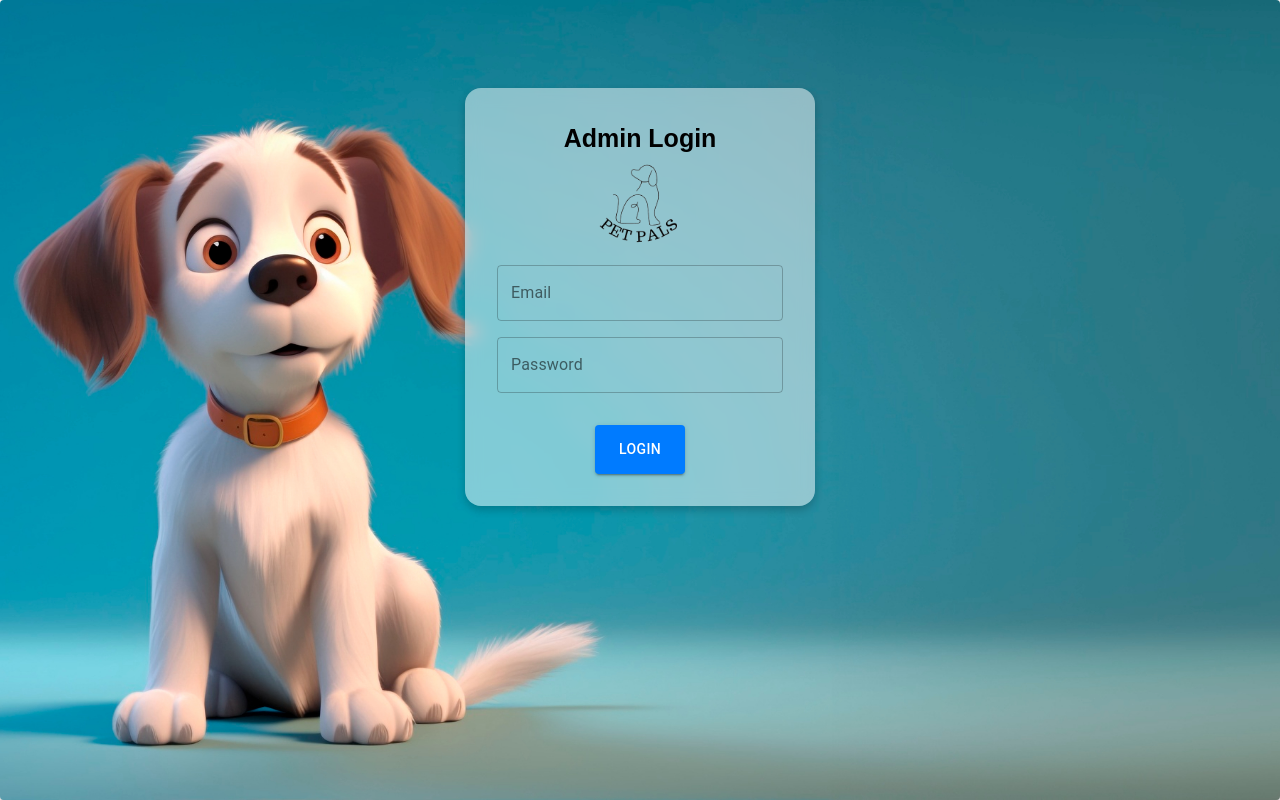
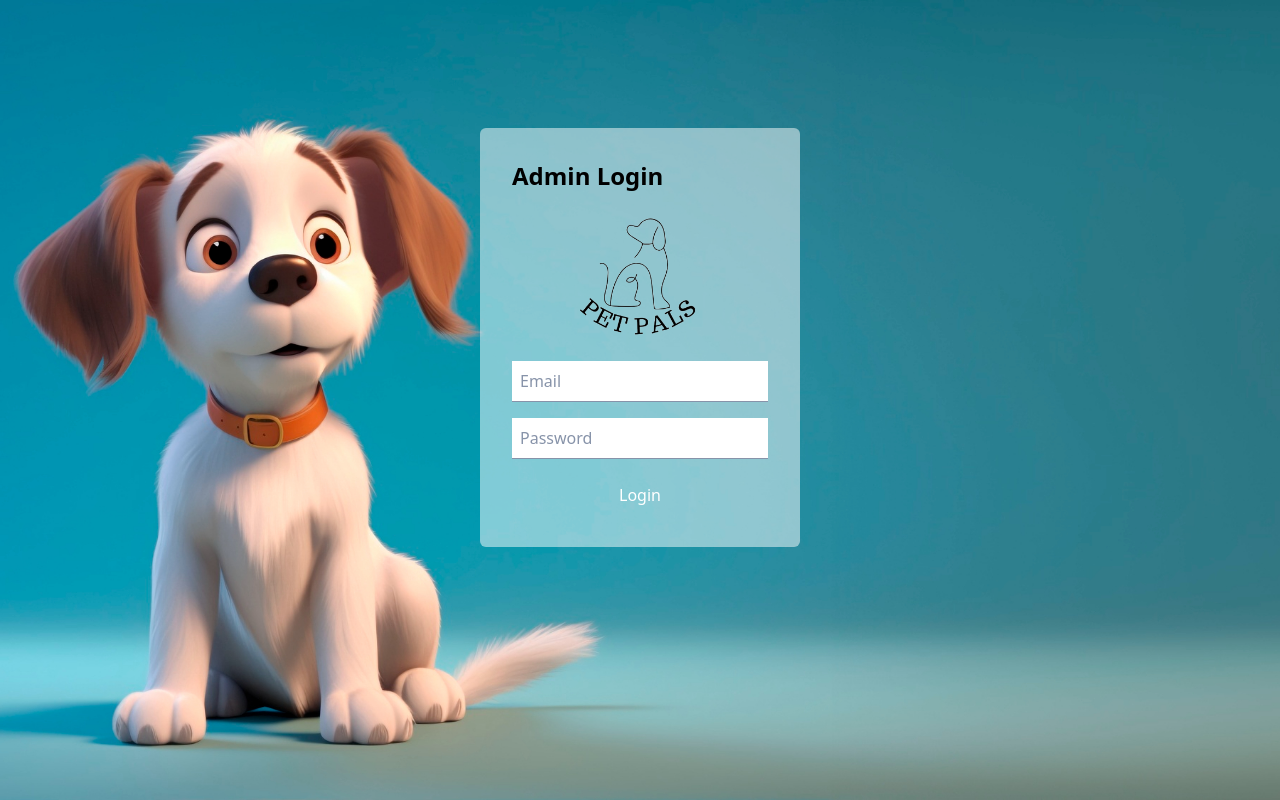
Before and after one commit to heyyrahul/PetPalsAdmin, a React (Vite) app: page /adminlogin in a window 1280 px wide. Built offline with nearby package versions, Linux system fonts and the light colour scheme.

Commit message:
checking

```diff
--- a/src/pages/AdminLogin.jsx
+++ b/src/pages/AdminLogin.jsx
@@ -1,69 +1,10 @@
 import React, { useState } from 'react';
 import { useNavigate } from 'react-router-dom';
-import { makeStyles } from '@material-ui/core/styles';
-import TextField from '@material-ui/core/TextField';
-import Button from '@material-ui/core/Button';
-import Paper from '@material-ui/core/Paper';
 import { ToastContainer, toast } from 'react-toastify';
 import 'react-toastify/dist/ReactToastify.css';
 import URL from '../../API';
 
-const useStyles = makeStyles((theme) => ({
-  formContainer: {
-    display: 'flex',
-    flexDirection: 'column',
-    alignItems: 'center',
-    height: '100vh',
-    backgroundImage: 'url("/adminlogin2.jpg")',
-    backgroundPosition: 'center',
-    backgroundSize: 'cover',
-    backgroundRepeat: 'no-repeat',
-    zIndex: -1,
-    justifyContent: 'right',
-  },
-  form: {
-    marginTop: theme.spacing(11),
-    width: 350,
-    padding: theme.spacing(4),
-    textAlign: 'center',
-    borderRadius: theme.spacing(2),
-    boxShadow: '0 4px 8px 0 rgba(0, 0, 0, 0.2)', // Initial boxShadow
-    transition: 'box-shadow 0.3s ease-in-out', // Add transition for smooth effect
-    '&:hover': {
-      boxShadow: '0 8px 16px 0 rgba(0, 0, 0, 0.2), 0 12px 40px 0 rgba(0, 0, 0, 0.19)', // Updated boxShadow on hover
-    },
-    backdropFilter: 'blur(8px)', // Add blur effect to the background
-    backgroundColor: 'rgba(255, 255, 255, 0.5)', // Set transparent background with alpha value
-    zIndex: 100,
-  },
-  logo: {
-    width: '30%', // Adjust the width as needed
-    marginBottom: theme.spacing(2),
-    height: 'auto',
-    display: 'block',
-    margin: '0 auto',
-    zIndex: 100,
-  },
-  input: {
-    marginBottom: theme.spacing(2),
-  },
-  button: {
-    marginTop: theme.spacing(2),
-    padding: theme.spacing(1.5, 3),
-    backgroundColor: '#007bff',
-    color: '#fff',
-    '&:hover': {
-      backgroundColor: '#0056b3',
-    },
-  },
-  error: {
-    color: 'red',
-    marginTop: theme.spacing(2),
-  },
-}));
-
 const AdminLogin = () => {
-  const classes = useStyles();
   const [email, setEmail] = useState('');
   const [password, setPassword] = useState('');
   const navigate = useNavigate();
@@ -73,10 +14,8 @@ const AdminLogin = () => {
     try {
       const response = await fetch(`${URL}/users/login`, {
         method: 'POST',
-        headers: {
-          'Content-Type': 'application/json'
-        },
-        body: JSON.stringify({ email, pass: password })
+        headers: { 'Content-Type': 'application/json' },
+        body: JSON.stringify({ email, pass: password }),
       });
       const responseData = await response.json();
       if (response.ok) {
@@ -85,7 +24,7 @@ const AdminLogin = () => {
         toast.success('Login Successful!');
         setTimeout(() => {
           navigate('/dashboard');
-        },1000)
+        }, 1000);
       } else {
         toast.error(responseData.msg || 'An error occurred');
       }
@@ -97,37 +36,32 @@ const AdminLogin = () => {
 
   return (
     <>
-      <Paper className={classes.formContainer} elevation={3}>
-        <div className={classes.form}>
-          <h2 style={{ color: 'black', fontWeight: 'bold', fontFamily: 'Arial', fontSize: '25px' }}>Admin Login</h2>
-          <form onSubmit={handleSubmit}>
-            <img src="/petpals.png" alt="Logo" className={classes.logo} />
-            <TextField
+      <div className="flex flex-col items-center h-screen bg-cover bg-center bg-no-repeat" style={{ backgroundImage: `url('/adminlogin2.jpg')` }}>
+        <div className="mt-32 w-80 bg-white bg-opacity-50 rounded-md shadow-md p-8">
+          <h2 className="text-black font-bold text-2xl mb-4">Admin Login</h2>
+          <form onSubmit={handleSubmit} className="flex flex-col items-center">
+            <img src="/petpals.png" alt="Logo" className="w-32 mb-4" />
+            <input
               type="email"
-              id="email"
               value={email}
               onChange={(e) => setEmail(e.target.value)}
-              label="Email"
-              variant="outlined"
-              className={classes.input}
-              fullWidth
+              placeholder="Email"
+
+              className="w-full p-2 border-b border-gray-400 focus:outline-none focus:border-blue-500 mb-4"
             />
-            <TextField
+            <input
               type="password"
-              id="password"
               value={password}
               onChange={(e) => setPassword(e.target.value)}
-              label="Password"
-              variant="outlined"
-              className={classes.input}
-              fullWidth
+              placeholder="Password"
+              className="w-full p-2 border-b border-gray-400 focus:outline-none focus:border-blue-500 mb-4"
             />
-            <Button type="submit" variant="contained" className={classes.button}>
+            <button type="submit" className="bg-blue-500 text-white px-4 py-2 rounded hover:bg-blue-700">
               Login
-            </Button>
+            </button>
           </form>
         </div>
-      </Paper>
+      </div>
       <ToastContainer position="bottom-right" autoClose={1000} />
     </>
   );
```
